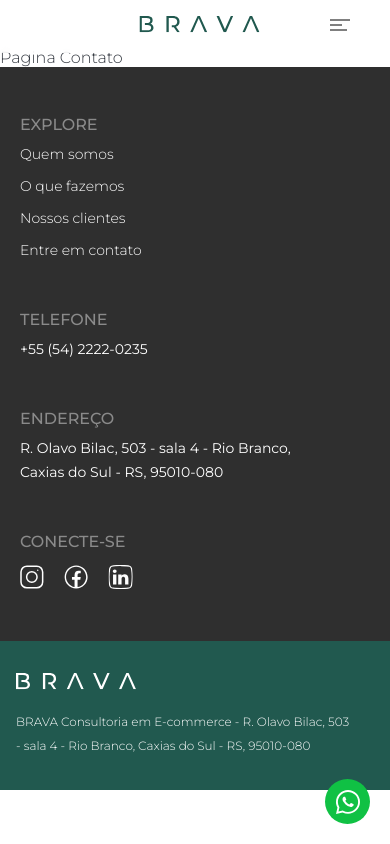
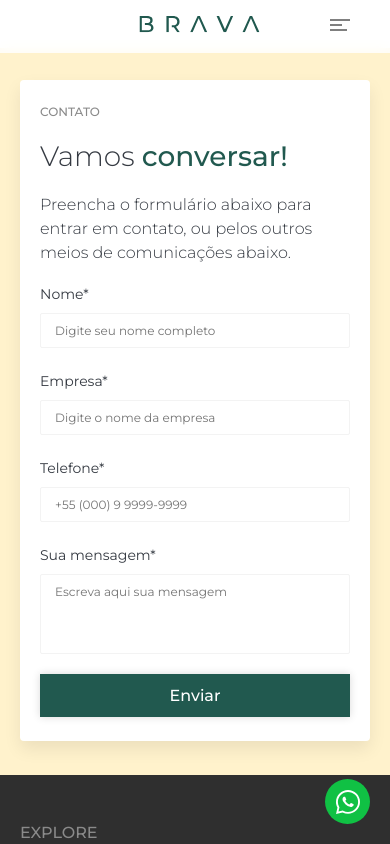
Before and after one commit to ArtthurMagnabosco/siteBrava, a React (Vite) app: page /contato in a window 390 px wide. Shown: the top 844 px of the page. Built offline with nearby package versions, Linux system fonts and the light colour scheme.

Commit message:
Add form

```diff
--- a/src/components/Form/index.jsx
+++ b/src/components/Form/index.jsx
@@ -1,59 +1,88 @@
-
+import { useState } from "react";
+import "./sass/Form.css";
 
 const Form = () => {
 
+  const handleForm = (event) => {
+    event.preventDefault();
+    setSubmittedForm(true);
+    setTimeout(() => {
+      setSubmittedForm(false);
+    }, 5000);
+  };
+
+  const [submittedForm, setSubmittedForm] = useState(false);
+
   return (
     <div className="form">
-            <div className={"form__container"}>
-                <h2 className={"form__title2"}>CONTATO</h2>
-                <h3 className={"form__title1"}>
-                  Vamos <span className={"text-highlight"}>conversar!</span>
+      <div className="form__container">
+        <h2 className="form__title2">CONTATO</h2>
+        <h3 className="form__title1">
+          Vamos <span className="text-highlight">conversar!</span>
         </h3>
-                <p className={"form__text1"}>
-                  Preencha o formulário abaixo para entrar em contato, ou pelos
-                  outros meios de comunicações abaixo.
+        <p className="form__text1">
+          Preencha o formulário abaixo para entrar em contato, ou pelos outros
+          meios de comunicações abaixo.
         </p>
-                <form method="get" id="contact" action="/action_page.php">
-                  <label>
-                    Nome*{" "}
+        <form
+          className="form__body"
+          onSubmit={handleForm}
+          method="get"
+          id="contact"
+          action="/action_page.php"
+        >
+          <label className="form__label">
+            Nome*
             <input
+              required
+              className="form__input"
               name="name"
               type="text"
               placeholder="Digite seu nome completo"
             ></input>
           </label>
-                  <label>
-                    Empresa*{" "}
+          <label className="form__label">
+            Empresa*
             <input
+              required
+              className="form__input"
               name="company"
               type="text"
               placeholder="Digite o nome da empresa"
             ></input>
           </label>
-                  <label>
-                    Telefone*{" "}
+          <label className="form__label">
+            Telefone*
             <input
+              required
+              className="form__input"
               name="phone"
-                      type="phone"
+              type="tel"
               placeholder="+55 (000) 9 9999-9999"
             ></input>
           </label>
-                  <label>
-                    Sua mensagem*{" "}
+          <label className="form__label">
+            Sua mensagem*
             <textarea
+              required
+              className="form__input form__input__textarea"
               name="message"
               type="text"
               placeholder="Escreva aqui sua mensagem"
+              rows={4}
             ></textarea>
           </label>
         </form>
-                <button type="submit" form="contact" className="button__submit">
-                  Enviar
+        <button
+          type="submit"
+          form="contact"
+          className={`button__submit ${submittedForm && "form__submitted"}`}
+        >
+          <p>{submittedForm ? "Enviado" : "Enviar"}</p>
         </button>
       </div>
     </div>
+  );
+};
 
-    )
-}
-
-export default Form
+export default Form;
--- /dev/null
+++ b/src/components/Form/sass/Form.css
@@ -0,0 +1,94 @@
+@import url("https://fonts.googleapis.com/css2?family=Montserrat:wght@200;300;400;500&display=swap");
+.form {
+  width: 100%;
+  display: flex;
+  padding: 2rem 1.25rem 2.125rem;
+  flex-direction: column;
+  background-color: #FFF2CC;
+}
+.form .form__container {
+  display: flex;
+  padding: 1.5rem 1.25rem;
+  flex-direction: column;
+  gap: 1.25rem;
+  border-radius: 0.25rem;
+  background: #FFF;
+  box-shadow: 0px 8px 17px 0px rgba(0, 0, 0, 0.08);
+  -webkit-backdrop-filter: blur(28px);
+          backdrop-filter: blur(28px);
+}
+.form .form__container .form__title2 {
+  font-size: 0.75rem;
+  font-weight: 500;
+  color: #8A8A8A;
+  text-transform: uppercase;
+}
+.form .form__container .form__title1 {
+  font-size: 1.75rem;
+  line-height: normal;
+  font-weight: 300;
+}
+.form .form__container .form__title1 .text-highlight {
+  font-weight: 500;
+  color: #21594F;
+}
+.form .form__container .form__text1 {
+  font-family: "Montserrat", sans-serif;
+  font-style: normal;
+  line-height: normal;
+  font-weight: 300;
+  color: #353A42;
+  line-height: 1.5rem;
+}
+.form .form__container .form__body {
+  display: flex;
+  flex-direction: column;
+  gap: 1.5rem;
+}
+.form .form__container .form__body .form__label {
+  display: flex;
+  flex-direction: column;
+  gap: 0.63rem;
+  font-size: 0.875rem;
+  font-weight: 400;
+}
+.form .form__container .form__body .form__label .form__input {
+  font-family: "Montserrat", sans-serif;
+  font-size: 0.75rem;
+  font-weight: 400;
+  color: #8A8A8A;
+  padding: 0.56rem 0.88rem;
+  border: 1px solid #F3F3F3;
+  border-radius: 0.125rem;
+  resize: none;
+}
+.form .form__container .button__submit {
+  font-family: "Montserrat", sans-serif;
+  font-style: normal;
+  line-height: normal;
+  font-weight: 300;
+  color: #353A42;
+  display: inline-block;
+  background: #21594F;
+  padding: 0.75rem 2rem;
+  box-shadow: 0 0 8px 0 rgba(0, 0, 0, 0.15);
+  border: 0;
+  width: -moz-fit-content;
+  width: fit-content;
+  text-decoration: none;
+  width: 100%;
+}
+.form .form__container .button__submit * {
+  color: #FFF;
+  font-weight: 500;
+}
+.form .form__container .button__submit p {
+  font-size: 1rem;
+}
+.form .form__container .form__submitted {
+  background: #FFF;
+  outline: 1px solid #21594F;
+}
+.form .form__container .form__submitted p {
+  color: #21594F;
+}
--- a/src/components/Form/sass/Form.scss
+++ b/src/components/Form/sass/Form.scss
@@ -1,41 +1,77 @@
-@import "../../../../styles/padroes/padroes.scss";
+@import "../../../styles/padroes/padroes.scss";
 
 .form {
   width: 100%;
   display: flex;
-  padding: 2rem 1.25rem 2.125rem 1.25rem;
+  padding: 2rem 1.25rem 2.125rem;
   flex-direction: column;
-  justify-content: center;
-  align-items: center;
   background-color: $vanilla;
 
   .form__container {
     display: flex;
     padding: 1.5rem 1.25rem;
     flex-direction: column;
-    align-items: center;
     gap: 1.25rem;
-    align-self: stretch;
     border-radius: 0.25rem;
     background: $white;
     box-shadow: 0px 8px 17px 0px rgba(0, 0, 0, 0.08);
     backdrop-filter: blur(28px);
 
-    .form__title1 {
-      @include title1;
-      margin-bottom: 1.5rem;
-      margin-top: 2rem;
-    }
     .form__title2 {
       @include title2;
       text-transform: uppercase;
     }
+    .form__title1 {
+      @include title1;
+    }
     .form__text1 {
       @include padrao;
+      line-height: 1.5rem
     }
+
+    .form__body {
+      display: flex;
+      flex-direction: column;
+      gap: 1.5rem;
+
+      .form__label {
+        display: flex;
+        flex-direction: column;
+        gap: 0.63rem;
+
+        font-size: 0.875rem;
+        font-weight: 400;
+
+
+        .form__input {
+          font-family: $fontFamily;
+          font-size: 0.75rem;
+          font-weight: 400;
+          color: $text2;
+
+          padding: 0.56rem 0.88rem;
+          border: 1px solid $background;
+          border-radius: 0.125rem;
+
+          resize: none
+        }
+      }
+    }
+
     .button__submit {
       @include button1;
       width: 100%;
+      p {
+        font-size: 1rem;
+      }
+    }
+
+    .form__submitted {
+      background: $white;
+      outline: 1px solid $green;
+      p {
+        color: $green;
+      }
     }
   }
 }
--- a/src/pages/Contato/index.jsx
+++ b/src/pages/Contato/index.jsx
@@ -1,7 +1,18 @@
+import { useEffect } from "react";
+import { useState } from "react";
+import Form from "../../components/Form";
+
 const Contato = () => {
-    return (
-        <p>Pagina Contato</p>
-    )
-}
+  const [isMobile, setIsMobile] = useState();
+  const handleWidth = () => {
+    window.innerWidth >= 1024 ? setIsMobile(false) : setIsMobile(true);
+  };
+  useEffect(() => {
+    handleWidth();
+    window.addEventListener("resize", handleWidth);
+  }, []);
 
-export default Contato
+  return <>{isMobile ? <Form /> : "contato desk"}</>;
+};
+
+export default Contato;
--- a/src/pages/PaginaInicial/Mobile/index.jsx
+++ b/src/pages/PaginaInicial/Mobile/index.jsx
@@ -3,6 +3,7 @@
 import Clientes from "./Clientes";
 import SessaoOQueFazemos from "../../../components/SessaoOQueFazemos/Mobile";
 import Proposito from "./Proposito";
+import Form from "../../../components/Form";
 
 const PaginaInicialMobile = () => {
   return (
@@ -11,6 +12,7 @@
       <Clientes />
       <SessaoOQueFazemos />
       <Proposito />
+      <Form />
     </div>
   );
 };
```
Lines whose indentation alone changed are shown as unchanged.
